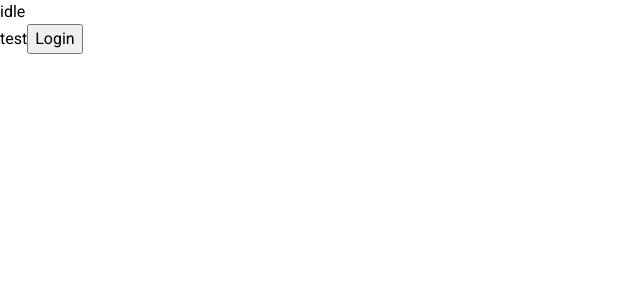
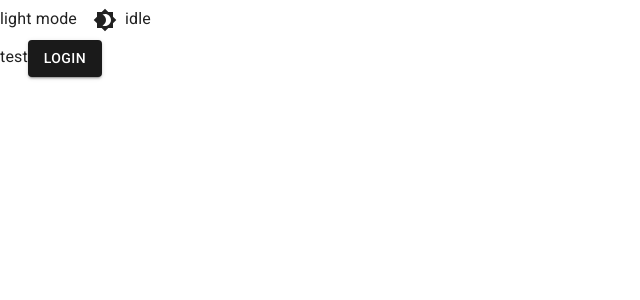
Before and after one commit to motakjan/NotesApp, a React (Create React App) app in the folder client/: page / in a window 1280 px wide. Shown: the top 300 px of the page, without its empty margins (0-640 px from the left). Built offline with nearby package versions, Linux system fonts and the light colour scheme.

Commit message:
created basic dark/light mode switch button with react context

```diff
--- a/client/package.json
+++ b/client/package.json
@@ -8,6 +8,7 @@
         "@emotion/styled": "^11.6.0",
         "@mui/icons-material": "^5.2.0",
         "@mui/material": "^5.2.2",
+        "@mui/styles": "^5.2.2",
         "@testing-library/jest-dom": "^5.11.4",
         "@testing-library/react": "^11.1.0",
         "@testing-library/user-event": "^12.1.10",
--- a/client/src/App.tsx
+++ b/client/src/App.tsx
@@ -1,8 +1,30 @@
-import React from 'react';
+import IconButton from '@mui/material/IconButton';
+import Box from '@mui/material/Box';
+import Brightness4Icon from '@mui/icons-material/Brightness4';
+import Brightness7Icon from '@mui/icons-material/Brightness7';
 import { Authentication } from './pages/Authentication';
+import { useColorMode } from './context/ColorModeContext';
 
-export const App: React.FC = () => (
-    <div className="App">
-        <Authentication />
-    </div>
-);
+export const App: React.FC = () => {
+    const { mode,toggleColorMode } = useColorMode();
+
+    return  (
+        <Box
+            sx={{
+                width: '100%',
+            }}
+        >
+            {mode} mode
+            <IconButton
+                sx={{
+                    ml: 1
+                }}
+                onClick={toggleColorMode}
+                color="inherit"
+            >
+                {mode === 'dark' ? <Brightness7Icon /> : <Brightness4Icon />}
+            </IconButton>
+            <Authentication />
+        </Box>
+    );
+}
--- /dev/null
+++ b/client/src/assets/theme.ts
@@ -0,0 +1,36 @@
+import { PaletteMode } from '@mui/material';
+
+export const getCurrentTheme = (mode: PaletteMode) => ({
+    palette: {
+        mode,
+        ...mode === 'light'
+            ? {
+                primary: {
+                    light: '#393939',
+                    main: '#1a1a1a',
+                    dark: 'rgba(255,12,61,0.86)',
+                    contrastText: '#fff',
+                },
+                secondary: {
+                    light: 'rgba(255,45,88,0.86)',
+                    main: 'rgba(255,12,61,0.86)',
+                    dark: '#b71a25',
+                    contrastText: '#000',
+                },
+            }
+            : {
+                primary: {
+                    light: '#393939',
+                    main: '#1a1a1a',
+                    dark: 'rgba(255,12,61,0.86)',
+                    contrastText: '#fff',
+                },
+                secondary: {
+                    light: 'rgba(255,45,88,0.86)',
+                    main: 'rgba(255,12,61,0.86)',
+                    dark: '#b71a25',
+                    contrastText: '#000',
+                },
+            },
+    },
+});
--- a/client/src/components/Authentication/Login.tsx
+++ b/client/src/components/Authentication/Login.tsx
@@ -1,3 +1,5 @@
+import Button from '@mui/material/Button';
+
 type LoginPropsType = {
     login: () => void;
 };
@@ -7,7 +9,12 @@ export const Login: React.FC<LoginPropsType> = ({ login }) => {
     return (
         <div>
             {data}
-            <button onClick={login}>Login</button>
+            <Button
+                variant="contained"
+                onClick={login}
+            >
+                Login
+            </Button>
         </div>
     );
 };
--- /dev/null
+++ b/client/src/components/Layout/Layout.tsx
@@ -0,0 +1,18 @@
+import { ThemeProvider } from '@emotion/react';
+import { createTheme, CssBaseline } from '@mui/material';
+import { getCurrentTheme } from '../../assets/theme';
+import { useColorMode } from '../../context/ColorModeContext';
+import * as React from 'react';
+
+
+export const Layout: React.FC<React.ReactNode> = ({ children }) => {
+    const { mode } = useColorMode();
+    const theme = React.useMemo(() => createTheme(getCurrentTheme(mode)), [mode]);
+
+    return (
+        <ThemeProvider theme={theme}>
+            <CssBaseline />
+            {children}
+        </ThemeProvider>
+    )
+}
--- /dev/null
+++ b/client/src/context/ColorModeContext.tsx
@@ -0,0 +1,31 @@
+import React, { useContext, useState, createContext } from 'react';
+import { PaletteMode } from '@mui/material';
+
+type ColorModeContextType = {
+    toggleColorMode: () => void,
+    mode: PaletteMode
+}
+
+const ColorModeContext = createContext<ColorModeContextType>({
+    toggleColorMode: () => {},
+    mode: 'light'
+});
+
+export const ColorModeContextProvider: React.FC = ({ children }: any) => {
+    const [mode, setMode] = useState<'light' | 'dark'>('light');
+    const toggleColorMode = React.useCallback(() => {
+        setMode(prevMode => (prevMode === 'light' ? 'dark' : 'light'));
+    }, []);
+
+    return (
+        <ColorModeContext.Provider
+            value={{
+                mode, toggleColorMode
+            }}
+        >
+            {children}
+        </ColorModeContext.Provider>
+    );
+};
+
+export const useColorMode = () => useContext(ColorModeContext);
--- a/client/src/index.tsx
+++ b/client/src/index.tsx
@@ -2,12 +2,18 @@ import ReactDOM from 'react-dom';
 import './index.css';
 import { App } from './App';
 import { QueryClient, QueryClientProvider } from 'react-query';
+import { Layout } from './components/Layout/Layout';
+import { ColorModeContextProvider } from './context/ColorModeContext';
 
 const queryClient = new QueryClient();
 
 ReactDOM.render(
     <QueryClientProvider client={queryClient}>
-        <App />
+        <ColorModeContextProvider>
+            <Layout>
+                <App />
+            </Layout>
+        </ColorModeContextProvider>
     </QueryClientProvider>,
     document.getElementById('root')
 );
```
Also changed, not shown: 2 other files (tests, documents, lock files or other folders).
